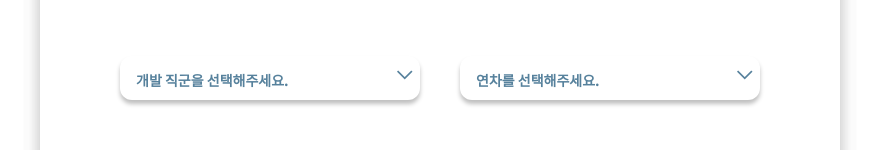
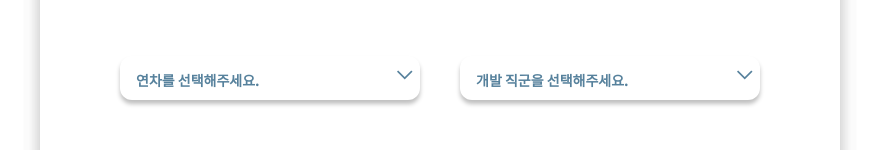
Before and after one commit to HalamLee/Interviz, a Next.js app: page / in a window 1280 px wide. Shown: the part 245-395 px from the top of the page, without its empty margins (200-1079 px from the left). Built offline with nearby package versions, Linux system fonts and the light colour scheme.

Commit message:
modify: 셀렉트박스 초기 텍스트 수정 #18

```diff
--- a/src/pages/index.tsx
+++ b/src/pages/index.tsx
@@ -64,13 +64,13 @@ const Main = () => {
         </InputWrapper>
         <SelectWrapper>
           <CustomSelect
-            initialText={'개발 직군을 선택해주세요.'}
+            initialText={'연차를 선택해주세요.'}
             optionData={YEARS_OF_EXPERIENCE}
             width={'70%'}
             setSelect={onChangeHandler.yearSelect}
           />
           <CustomSelect
-            initialText={'연차를 선택해주세요.'}
+            initialText={'개발 직군을 선택해주세요.'}
             optionData={PART_OF_DEVELOPMENT}
             width={'70%'}
             setSelect={onChangeHandler.partSelect}
```
